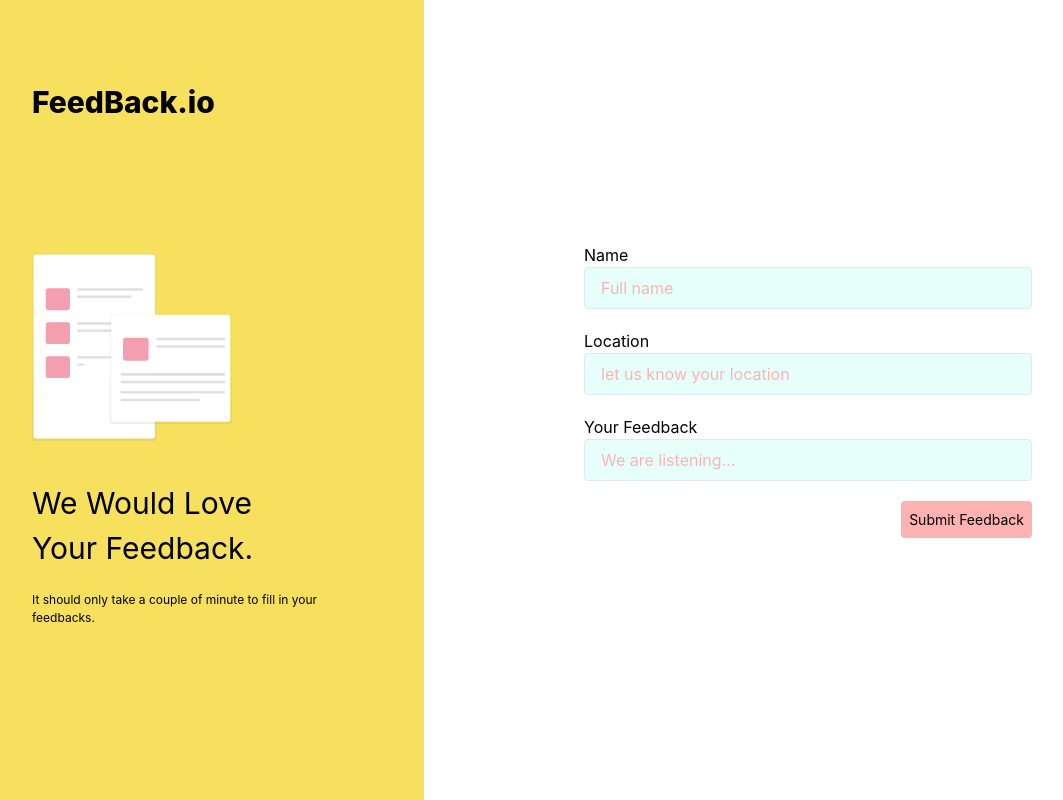
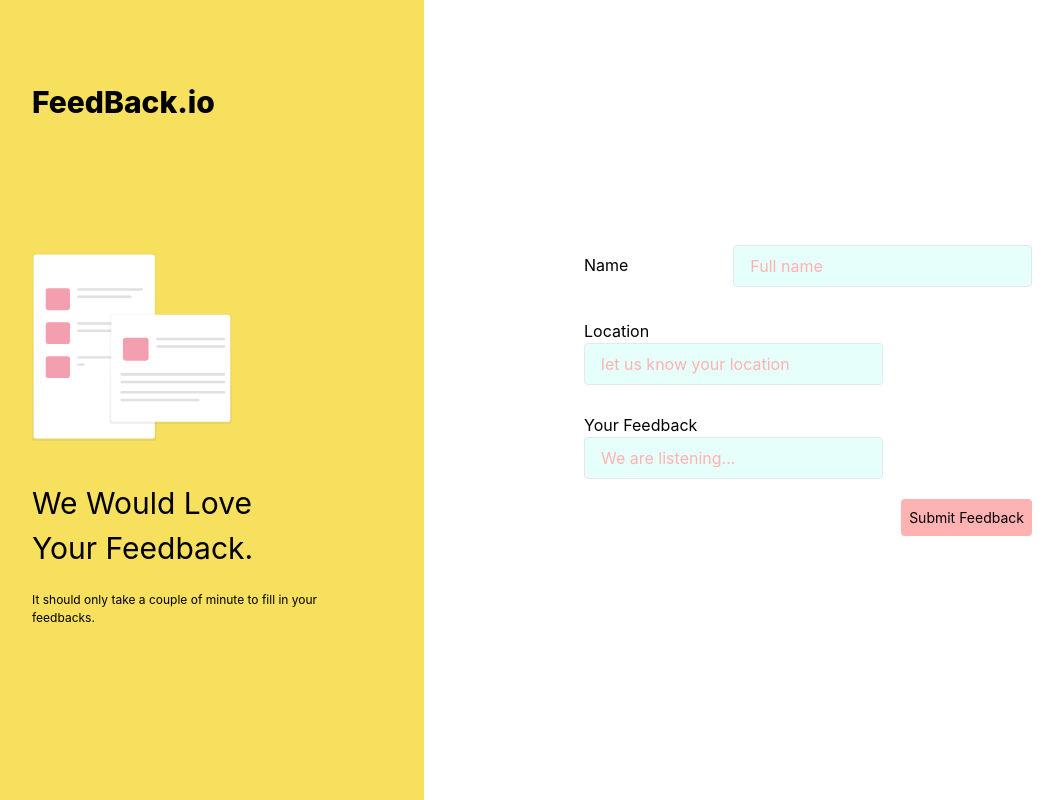
Before and after one commit to WonderfulOlanrewaju/feedback-nlp-frontend, a React (Create React App) app: page / in a window 1280 px wide. Shown: the whole page, without its empty margins (88-1151 px from the left). Built offline with nearby package versions, Linux system fonts and the light colour scheme.

Commit message:
frontend form

```diff
--- a/src/components/Form.js
+++ b/src/components/Form.js
@@ -39,23 +39,36 @@ export  const FeedbackForm = ()=> (
              {
                  ({errors, touched})=> (
                     <Form >
-                        <div>
-                            <label htmlFor='name' className='inline-block '>Name</label>
+                        <div className='md:flex md-items-center mb-6'>
+                          <div className='md:w-1/3'>
+                            <label htmlFor='name' className='block pt-2  mb-1 md:mb-0 pr-4'>Name</label>
+                          </div>
+                          <div className='md:w-2/3'>
                             <Field name='name' className= "placeholder-red-300 inline-block w-2/5 bg-teal-100 focus:outline-none focus:shadow-outline border border-gray-300 rounded py-2 px-4 inline w-full "  placeholder='Full name'/>
                             {errors.name && touched.name ? (<Err>{errors.name}</Err>) : null}
                             {/* <ErrorMessage component={Err} name='name'/> */}
+                          </div>
                         </div>
                        <div className='my-5'>
-                        <label htmlFor='location'>Location</label>
-                            <Field name='location' placeholder='let us know your location'  className= "placeholder-red-300 w-2/5 bg-teal-100 focus:outline-none focus:shadow-outline border border-gray-300 rounded py-2 px-4 inline w-full " />
-                            {errors.location&& touched.location? (<Err>{errors.location}</Err>) : null}
-                            {/* <ErrorMessage component={Err} name='location'/> */}
+                         <div className='md:w-1/3'>
+                          <label htmlFor='location' className='block pt-2  mb-1 md:mb-0 pr-4'>Location</label>
+                         </div>
+                         <div className='md:w-2/3'>
+                          <Field name='location' placeholder='let us know your location'  className= "placeholder-red-300 w-2/5 bg-teal-100 focus:outline-none focus:shadow-outline border border-gray-300 rounded py-2 px-4 inline w-full " />
+                          {errors.location&& touched.location? (<Err>{errors.location}</Err>) : null}
+                          {/* <ErrorMessage component={Err} name='location'/> */}
+                         </div>
+
                        </div>
                         <div className='my-5'>
-                            <label htmlFor='feedback'>Your Feedback</label>
+                          <div className='md:w-1/3'>
+                            <label htmlFor='feedback' className='block pt-2  mb-1 md:mb-0 pr-4'>Your Feedback</label>
+                          </div>
+                          <div className='md:w-2/3'>
                             <Field name='feedback' placeholder='We are listening...' className= "w-2/5 placeholder-red-300 bg-teal-100 focus:outline-none focus:shadow-outline border border-gray-300 rounded py-2 px-4 inline w-full "/>
                             {errors.feedback && touched.feedback ? (<Err>{errors.feedback}</Err>) : null}
                             {/* <ErrorMessage  name='feedback'/> */}
+                          </div>
                         </div>
                         <div className='my-5 flex justify-end'>
                           <button className='rounded bg-red-300 text-sm p-2 self-end' type='submit'>Submit Feedback</button>
```
